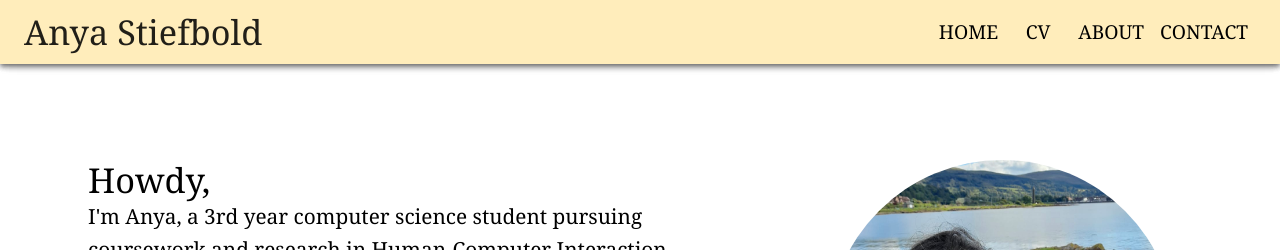
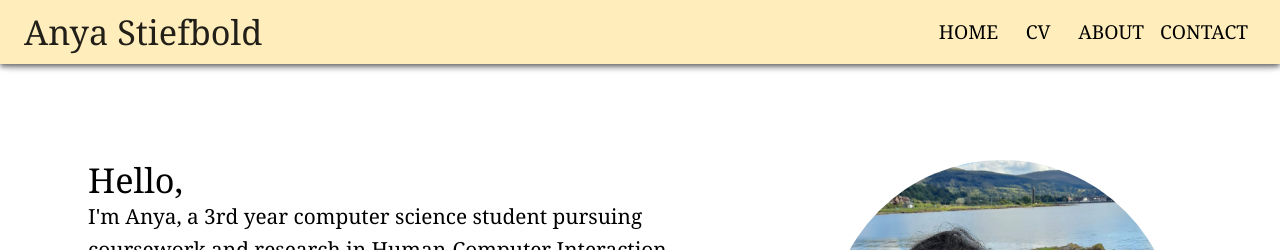
Before and after one commit to AnyaBrynn/online-cv, a React (Create React App) app: page /about in a window 1280 px wide. Both pictures are taken after a click on the button "HOME". Shown: the top 250 px of the page. Built offline with nearby package versions, Linux system fonts and the light colour scheme.

Commit message:
Edit Welcome

```diff
--- a/src/Pages/Home/Home.js
+++ b/src/Pages/Home/Home.js
@@ -38,7 +38,7 @@ function About() {
               >
                 <CardContent>
                     <Typography  variant="h3" component="div" align='left' >
-                      Howdy,
+                      Hello,
                     </Typography>
                     <Typography align='left' variant="h6">
                       I'm Anya, a 3rd year computer science student
```
